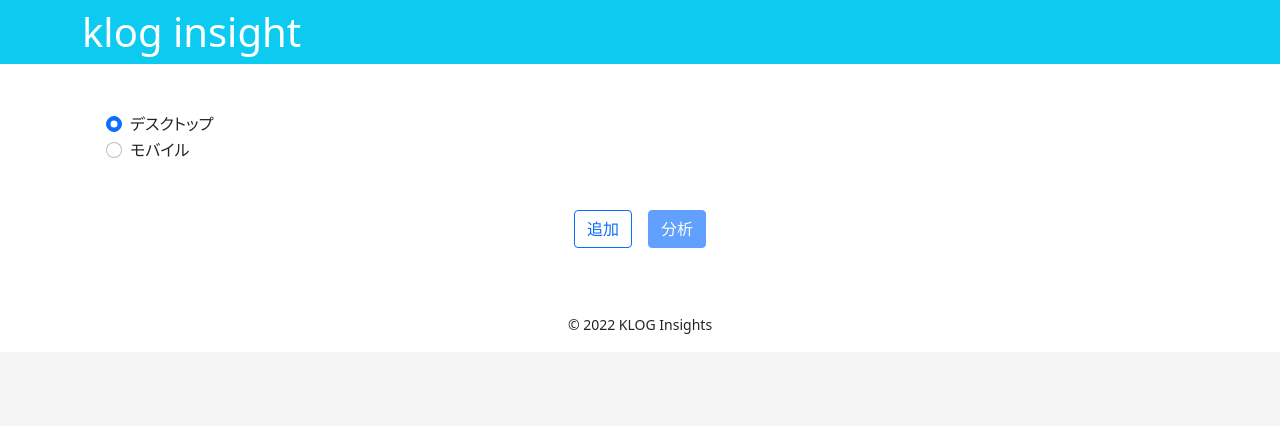
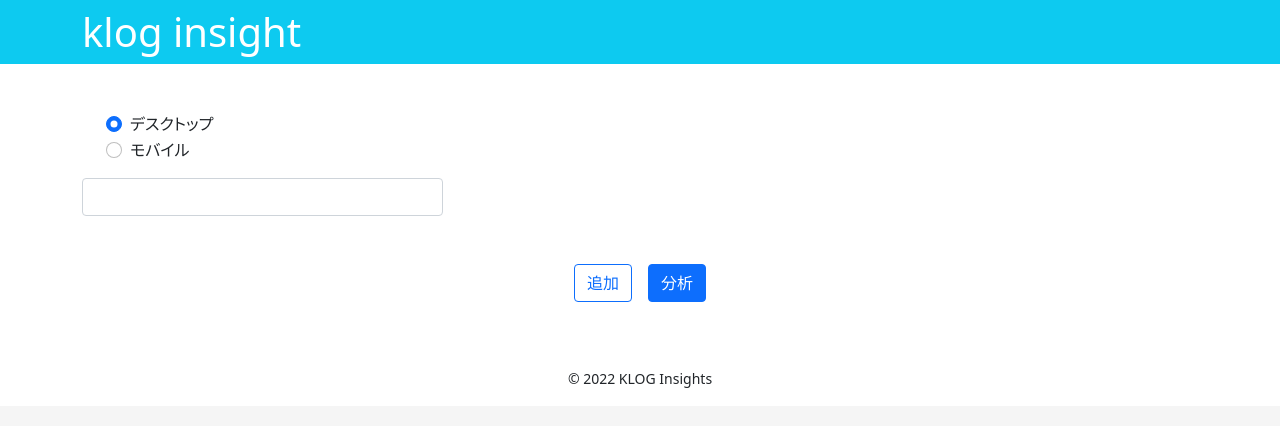
Before and after one commit to k-logic563/k-log-insights, a Next.js app: page / in a window 1280 px wide. Shown: the top 426 px of the page. Built offline with nearby package versions, Linux system fonts and the light colour scheme.

Commit message:
テスト

```diff
--- a/src/components/Form/Form.tsx
+++ b/src/components/Form/Form.tsx
@@ -6,7 +6,8 @@ import {
   SubmitHandler,
   UseFormProps,
   useFieldArray,
-  UseFieldArrayReturn, ArrayPath,
+  UseFieldArrayReturn,
+  ArrayPath,
 } from 'react-hook-form'
 
 type FormProps<TFormValues> = {
@@ -15,20 +16,20 @@ type FormProps<TFormValues> = {
   children: (
     props: UseFormReturn<TFormValues> & UseFieldArrayReturn<TFormValues>
   ) => React.ReactNode
-  key: ArrayPath<TFormValues>
+  fieldName: ArrayPath<TFormValues>
 }
 
 export const Form = <
-  TFormValues extends Record<string, unknown> = Record<string, unknown>,
+  TFormValues extends Record<string, unknown> = Record<string, unknown>
 >({
   onSubmit,
   options,
   children,
-  key,
+  fieldName,
 }: FormProps<TFormValues>) => {
   const methods = useForm<TFormValues>({ ...options })
   const fieldsArrayProps = useFieldArray({
-    name: key,
+    name: fieldName,
     control: methods.control,
   })
 
--- a/src/components/Form/FormInput.tsx
+++ b/src/components/Form/FormInput.tsx
@@ -7,13 +7,14 @@ import { FieldWrapper, FieldWrapperPassThroughProps } from './FieldWrapper'
 
 type InputFieldProps = FieldWrapperPassThroughProps & {
   type?: 'text' | 'email' | 'password'
+  fieldsCount: number
   defaultValue: string
   handleClickRemove: () => void
   registration: Partial<UseFormRegisterReturn>
 }
 
 export const InputField = (props: InputFieldProps) => {
-  const { type = 'text', registration, error } = props
+  const { type = 'text', registration, error, fieldsCount } = props
   return (
     <div className="d-flex align-items-start gap-2">
       <div className="w-100">
@@ -25,12 +26,14 @@ export const InputField = (props: InputFieldProps) => {
           />
         </FieldWrapper>
       </div>
+      {fieldsCount !== 1 && (
         <Button
           variant="danger"
           text="削除"
           inputClass="text-nowrap"
           handleClick={props.handleClickRemove}
         />
+      )}
     </div>
   )
 }
--- a/src/pages/index.tsx
+++ b/src/pages/index.tsx
@@ -15,6 +15,18 @@ import { Form as RBForm } from 'react-bootstrap'
 import { Button } from '@/components/Elements/Button'
 
 export type Props = types.api.Response | types.api.ErrorResponse
+
+const options = {
+  defaultValues: {
+    strategy: 'desktop' as const,
+    items: [
+      {
+        url: '',
+      },
+    ],
+  },
+  mode: 'onSubmit' as const,
+}
 
 const Home: NextPage = () => {
   const [loading, setLoading] = useState(false)
@@ -54,14 +66,8 @@ const Home: NextPage = () => {
       <div className="py-5 bg-white">
         <div className="container">
           <Form<types.form.FormValues>
-            options={{
-              defaultValues: {
-                strategy: 'desktop',
-                items: [],
-              },
-              mode: 'onChange',
-            }}
-            key='items'
+            options={options}
+            fieldName="items"
             onSubmit={onSubmit}
           >
             {({ register, formState, fields, remove, append }) => (
@@ -98,6 +104,7 @@ const Home: NextPage = () => {
                             formState.errors.items &&
                             formState.errors.items[idx]?.url
                           }
+                          fieldsCount={fields.length}
                         />
                       </div>
                     ))}
@@ -113,12 +120,7 @@ const Home: NextPage = () => {
                       })
                     }
                   />
-                  <Button
-                    type="submit"
-                    variant="primary"
-                    text="分析"
-                    disabled={!formState.isValid || !fields.length}
-                  />
+                  <Button type="submit" variant="primary" text="分析" />
                 </div>
               </>
             )}
--- a/src/types/form.ts
+++ b/src/types/form.ts
@@ -1,7 +1,7 @@
-import * as types from '@/types'
+export type Strategy = 'desktop' | 'mobile'
 
 export type SProps = {
-  id: types.form.Strategy
+  id: Strategy
   label: string
 }
 
@@ -11,8 +11,6 @@ export type Item = {
   error?: string
 }
 
-export type Strategy = 'desktop' | 'mobile'
-
 export type FormValues = {
   strategy: Strategy
   items: {
```
Also changed, not shown: 1 other file (tests, documents, lock files or other folders). Lines whose indentation alone changed are shown as unchanged.
